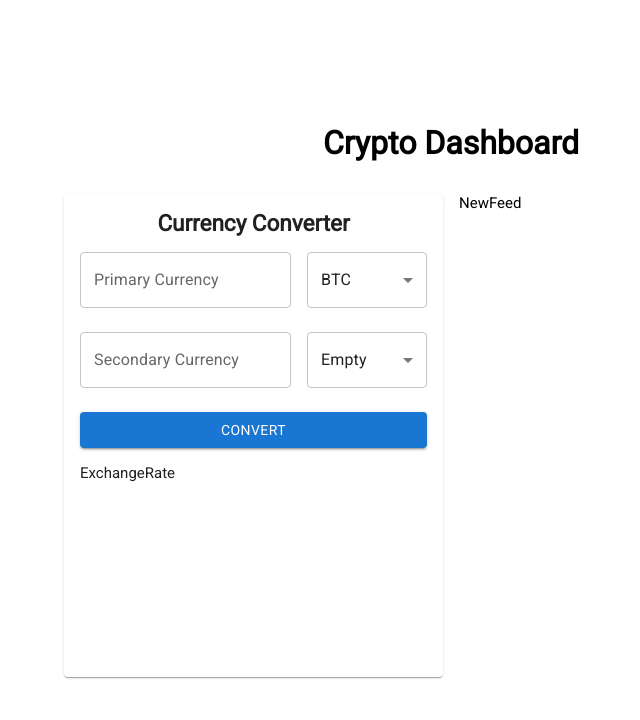
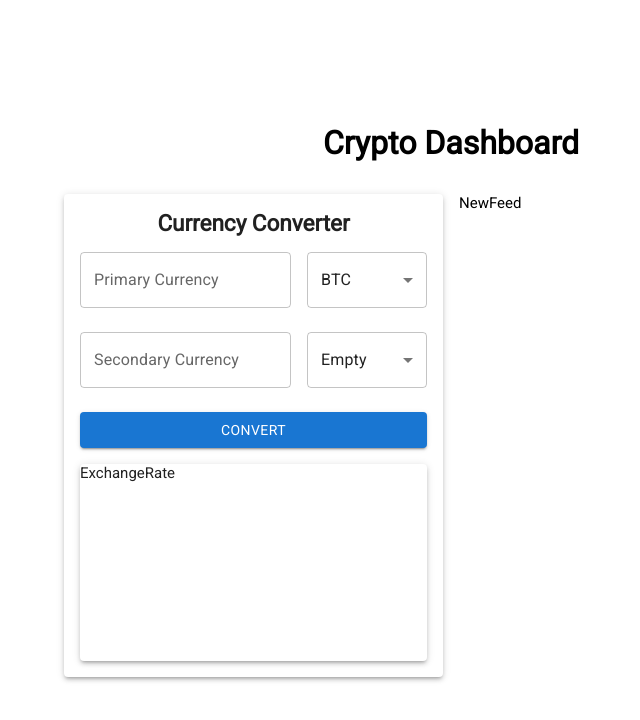
Before and after one commit to maxcore25/next-crypto-dashboard-draft, a Next.js app: page / in a window 1280 px wide. Shown: the top 720 px of the page, without its empty margins (189-829 px from the left). Built offline with nearby package versions, Linux system fonts and the light colour scheme.

Commit message:
Elevation For MUI Cards Added

```diff
--- a/app/components/elements/CurrencyConverter/index.js
+++ b/app/components/elements/CurrencyConverter/index.js
@@ -20,7 +20,7 @@ const CurrencyConverter = () => {
   };
 
   return (
-    <Paper>
+    <Paper elevation={3}>
       <div className={styles.mainGrid}>
         <h2>Currency Converter</h2>
         <div className={styles.inputsGrid}>
--- a/app/components/elements/ExchangeRate/index.js
+++ b/app/components/elements/ExchangeRate/index.js
@@ -1,5 +1,7 @@
+import { Paper } from '@mui/material';
+
 const ExchangeRate = () => {
-  return <div>ExchangeRate</div>;
+  return <Paper elevation={3}>ExchangeRate</Paper>;
 };
 
 export default ExchangeRate;
```
